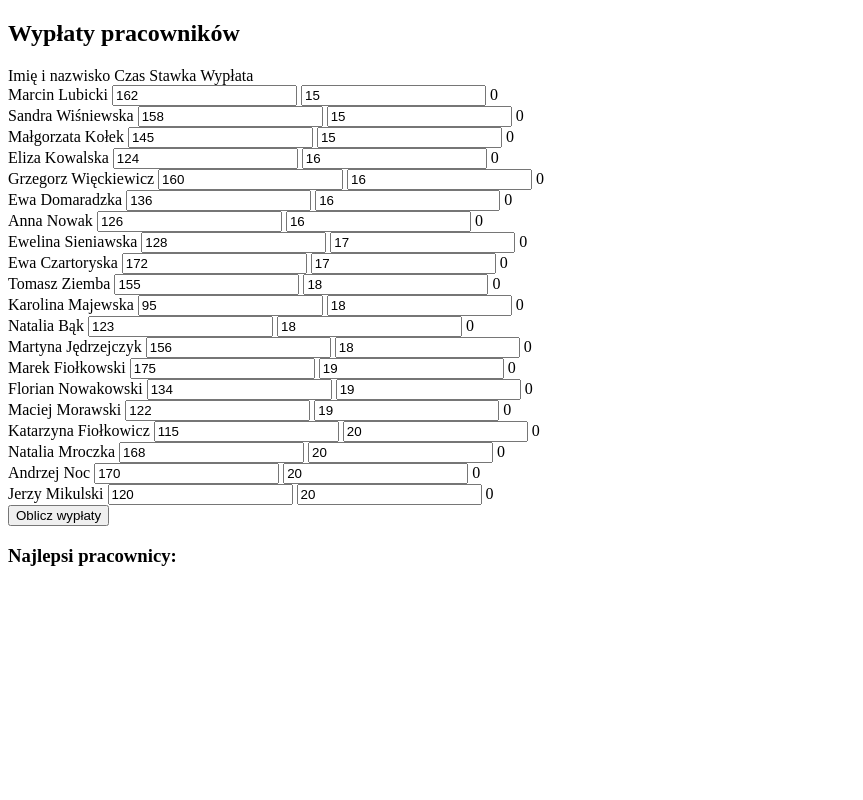
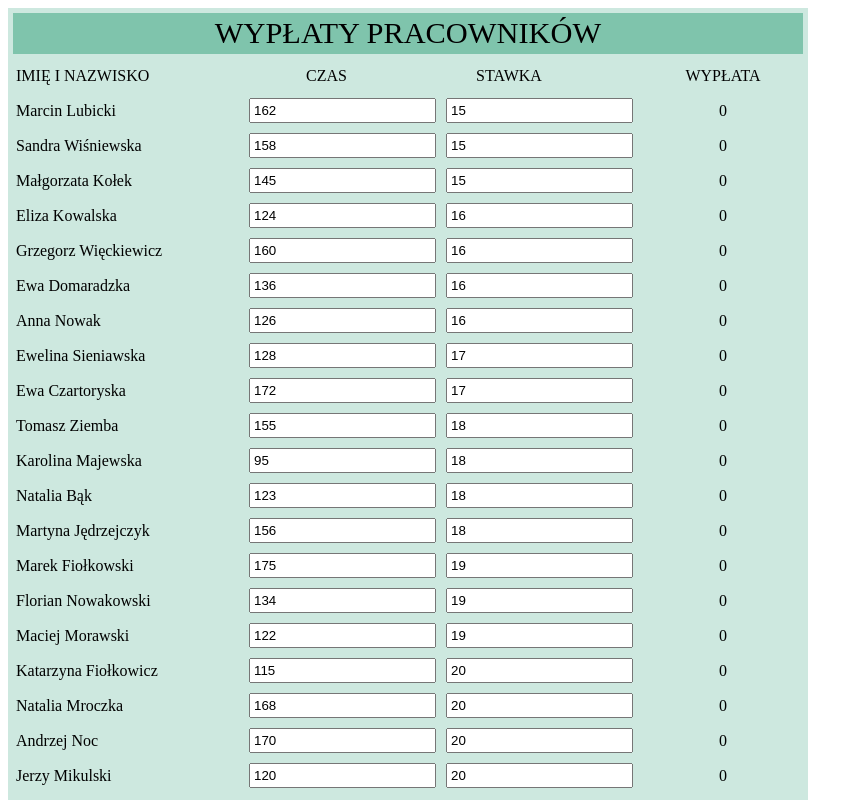
Before and after one commit to jszufa/jszufa.github.io, a plain HTML site: page 6-wyplaty-premie-dodatkowe/index.html in a window 1280 px wide. Shown: the top 800 px of the page, without its empty margins (0-863 px from the left). Drawn offline with Linux system fonts and the light colour scheme.

Commit message:
dodano stylowanie

```diff
--- a/6-wyplaty-premie-dodatkowe/css/style.css
+++ b/6-wyplaty-premie-dodatkowe/css/style.css
@@ -1,3 +1,84 @@
 .bg-red {
     background-color: red;
-  }
+}
+
+* {
+    box-sizing: border-box;
+}
+
+#pracownicy {
+    max-width: 800px;
+    background-color: #0a8d6134;
+}
+
+#pracownicy>div, #pracownicy>button {
+    display: flex;
+    flex-direction: row;
+    justify-content: center;
+    align-items: center;
+}
+
+#pracownicy>div>* {
+    flex-basis: 20%;
+    padding: 3px;
+    margin: 5px;
+}
+
+.pracownik, #tytul-pracownik {
+    flex-grow: 2;
+}
+
+#title {
+    text-transform: uppercase;
+}
+
+.wyplata, #tytul-wyplata {
+    text-align: center;
+}
+
+h2 {
+    font-size: 1.9em;
+    text-transform: uppercase;
+    font-weight: 400;
+    flex-grow: 1;
+    text-align: center;
+    background-color: #0a8d6167;
+
+}
+
+
+
+/* button */
+#oblicz {
+    padding: 20px;
+    margin: 20px auto;
+    text-transform: uppercase;
+    width: 300px;
+    text-align: center;
+    color: #333;
+    border: 2px solid #0a8d61;
+    transition: all 0.3s;
+    background-color: white;
+    cursor: pointer;
+    font-size: 1.1em;
+    font-weight: 400;
+}
+
+#oblicz:hover {
+    color: white;
+    background-color: #0a8d61;
+}
+
+h3 {
+    font-size: 1.5em;
+    font-weight: 400;
+    text-transform: uppercase;
+    flex-grow: 1;
+    margin: auto;
+}
+
+li {
+    margin-bottom: 10px;
+    font-weight: bold;
+    text-transform: none;
+}
--- a/6-wyplaty-premie-dodatkowe/index.html
+++ b/6-wyplaty-premie-dodatkowe/index.html
@@ -143,9 +143,10 @@
 
         <button id="oblicz">Oblicz wypłaty</button>
 
-        <div>
-            <h3>Najlepsi pracownicy: <span id="najlepsi-pracownicy"></span></h3>
-            <ol id="lista-najlepszych"></ol>
+        <div id="najlepsi">
+            <h3>Najlepsi pracownicy: <span id="najlepsi-pracownicy">
+                    <ol id="lista-najlepszych"></ol>
+                </span></h3>
         </div>
     </div>
 
```
